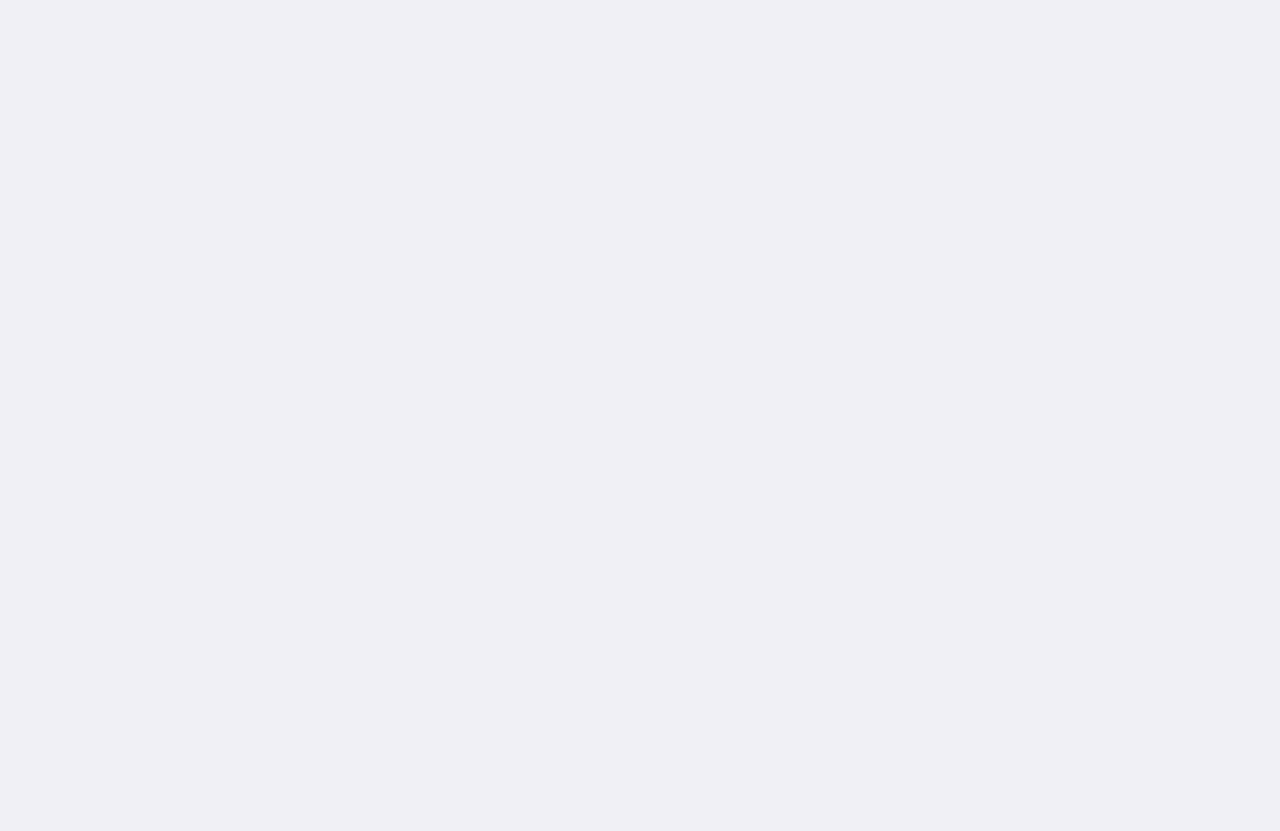
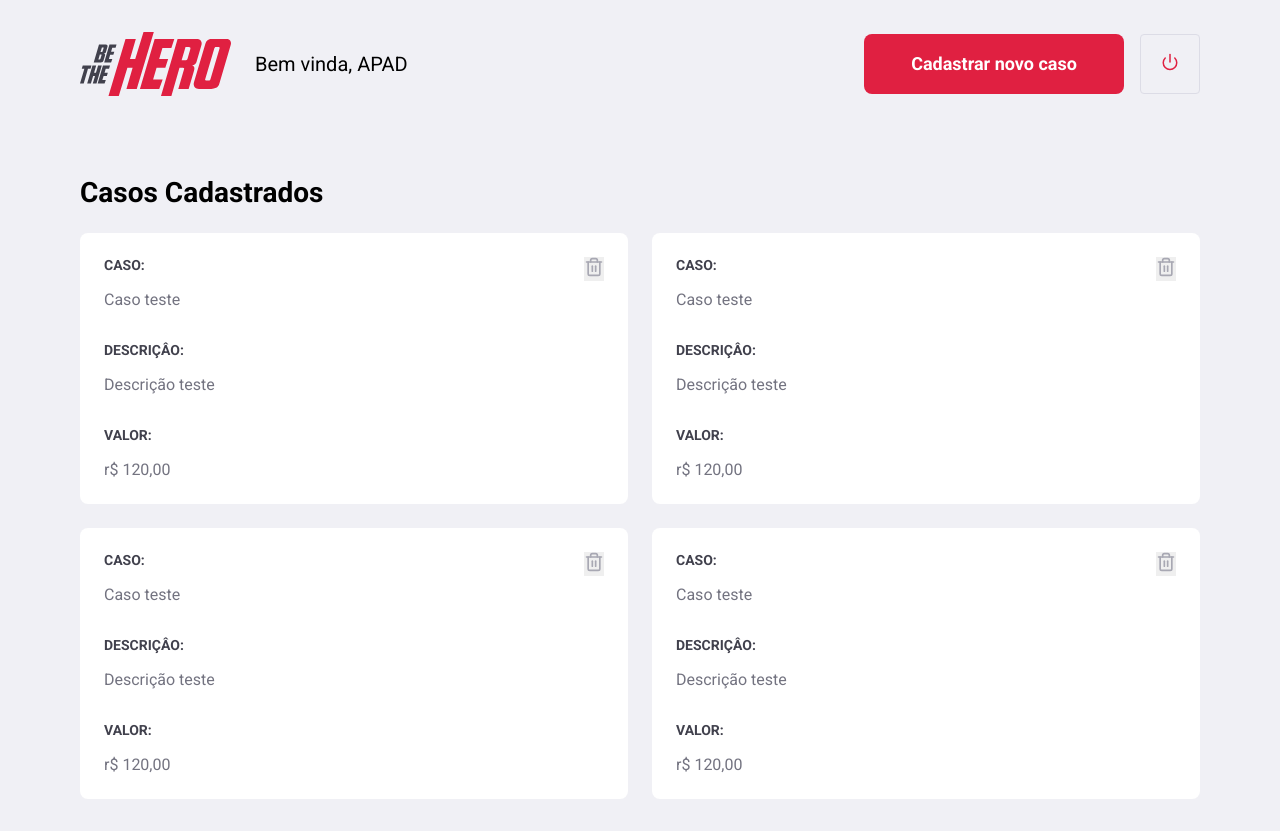
Before and after one commit to andersonmarquees/semanaomniStack_11, a React (Create React App) app in the folder frontend/: page /profile in a window 1280 px wide. Before the commit the page ends 800 px from the top, so only its background shows below. Built offline with nearby package versions, Linux system fonts and the light colour scheme.

Commit message:
Pagina Profile completa

```diff
--- a/frontend/src/pages/Logon/style.css
+++ b/frontend/src/pages/Logon/style.css
@@ -5,7 +5,7 @@
     margin: 0 auto;
     display: flex;
     align-items: center;
-    justify-content: center;
+    justify-content: space-between;
 }
 .logon-container section.form{
     width: 100%;
--- a/frontend/src/pages/Profile/index.js
+++ b/frontend/src/pages/Profile/index.js
@@ -1 +1,82 @@
 import React from 'react';
+import { Link } from 'react-router-dom';
+import { FiPower, FiTrash2 } from 'react-icons/fi'
+
+import './style.css';
+import logoImg from '../../assets/logo.svg';
+
+export default function Profile(){
+    return (
+        <div className="profile-container">
+            <header>
+                <img src={logoImg} alt="Be the Hero"/>
+                <span>Bem vinda, APAD</span>
+
+                <Link className="button" to="/incidents/new">Cadastrar novo caso</Link>
+                <button type="button">
+                    <FiPower size={18} color="#E02041" />
+                </button>
+            </header>
+            <h1>Casos Cadastrados</h1>
+
+            <ul>
+                <li>
+                    <strong>CASO:</strong>
+                    <p>Caso teste</p>
+
+                    <strong>DESCRIÇÂO:</strong>
+                    <p>Descrição teste</p>
+
+                    <strong>VALOR:</strong>
+                    <p>r$ 120,00</p>
+
+                    <button type="button">
+                        <FiTrash2 size={20} color="#a8a8b3" />
+                    </button>
+                </li>
+                <li>
+                    <strong>CASO:</strong>
+                    <p>Caso teste</p>
+
+                    <strong>DESCRIÇÂO:</strong>
+                    <p>Descrição teste</p>
+
+                    <strong>VALOR:</strong>
+                    <p>r$ 120,00</p>
+
+                    <button type="button">
+                        <FiTrash2 size={20} color="#a8a8b3" />
+                    </button>
+                </li>
+                <li>
+                    <strong>CASO:</strong>
+                    <p>Caso teste</p>
+
+                    <strong>DESCRIÇÂO:</strong>
+                    <p>Descrição teste</p>
+
+                    <strong>VALOR:</strong>
+                    <p>r$ 120,00</p>
+
+                    <button type="button">
+                        <FiTrash2 size={20} color="#a8a8b3" />
+                    </button>
+                </li>
+                <li>
+                    <strong>CASO:</strong>
+                    <p>Caso teste</p>
+
+                    <strong>DESCRIÇÂO:</strong>
+                    <p>Descrição teste</p>
+
+                    <strong>VALOR:</strong>
+                    <p>r$ 120,00</p>
+
+                    <button type="button">
+                        <FiTrash2 size={20} color="#a8a8b3" />
+                    </button>
+                </li>
+            </ul>
+        </div>
+    );
+}
--- a/frontend/src/pages/Profile/style.css
+++ b/frontend/src/pages/Profile/style.css
@@ -0,0 +1,72 @@
+.profile-container{
+    width: 100%;
+    max-width: 1180px;
+    padding: 0 30px;
+    margin: 32px auto;
+}
+.profile-container header{
+    display: flex;
+    align-items: center;
+}
+.profile-container header span{
+    font-size: 20px;
+    margin-left: 24px;
+}
+.profile-container header img{
+    height: 64px;
+}
+.profile-container header a{
+    width: 260px;
+    margin-left: auto;
+    margin-top: 0;
+}
+.profile-container header button{
+    height: 60px;
+    width: 60px;
+    border-radius: 4px;
+    border: 1px solid #dcdce6;
+    background: transparent;
+    margin-left: 16px;
+    transition: border-color 0.2s;
+}
+.profile-container header button:hover{
+    border-color: #999;
+}
+.profile-container h1{
+    margin-top: 80px;
+    margin-bottom: 24px;
+}
+.profile-container ul{
+    display: grid;
+    grid-template-columns: repeat(2, 1fr);
+    grid-gap: 24px;
+    list-style: none;
+}
+.profile-container ul li{
+    background: #FFF;
+    padding: 24px;
+    border-radius: 8px;
+    position: relative;
+}
+.profile-container ul li button{
+    position: absolute;
+    right: 24px;
+    top: 24px;
+    border: 0;
+}
+.profile-container ul li button:hover{
+    opacity: 0.8;
+}
+.profile-container ul li strong{
+    display: block;
+    margin-bottom: 16px;
+    color: #41414d;
+}
+.profile-container ul li p + strong{
+    margin-top: 32px;
+}
+.profile-container ul li p{
+    color: #737380;
+    line-height: 21px;
+    font-size: 16px;
+}
--- a/frontend/src/routes.js
+++ b/frontend/src/routes.js
@@ -3,6 +3,7 @@ import { BrowserRouter, Route, Switch } from 'react-router-dom';
 
 import Logon from './pages/Logon';
 import Register from './pages/Register';
+import Profile from './pages/Profile';
 
 export default function Routes(){
     return(
@@ -10,6 +11,7 @@ export default function Routes(){
             <Switch>
                 <Route path="/" exact component={Logon} />
                 <Route path="/register" component={Register} />
+                <Route path="/profile" component={Profile} />
             </Switch>
         </BrowserRouter>
     );
```
